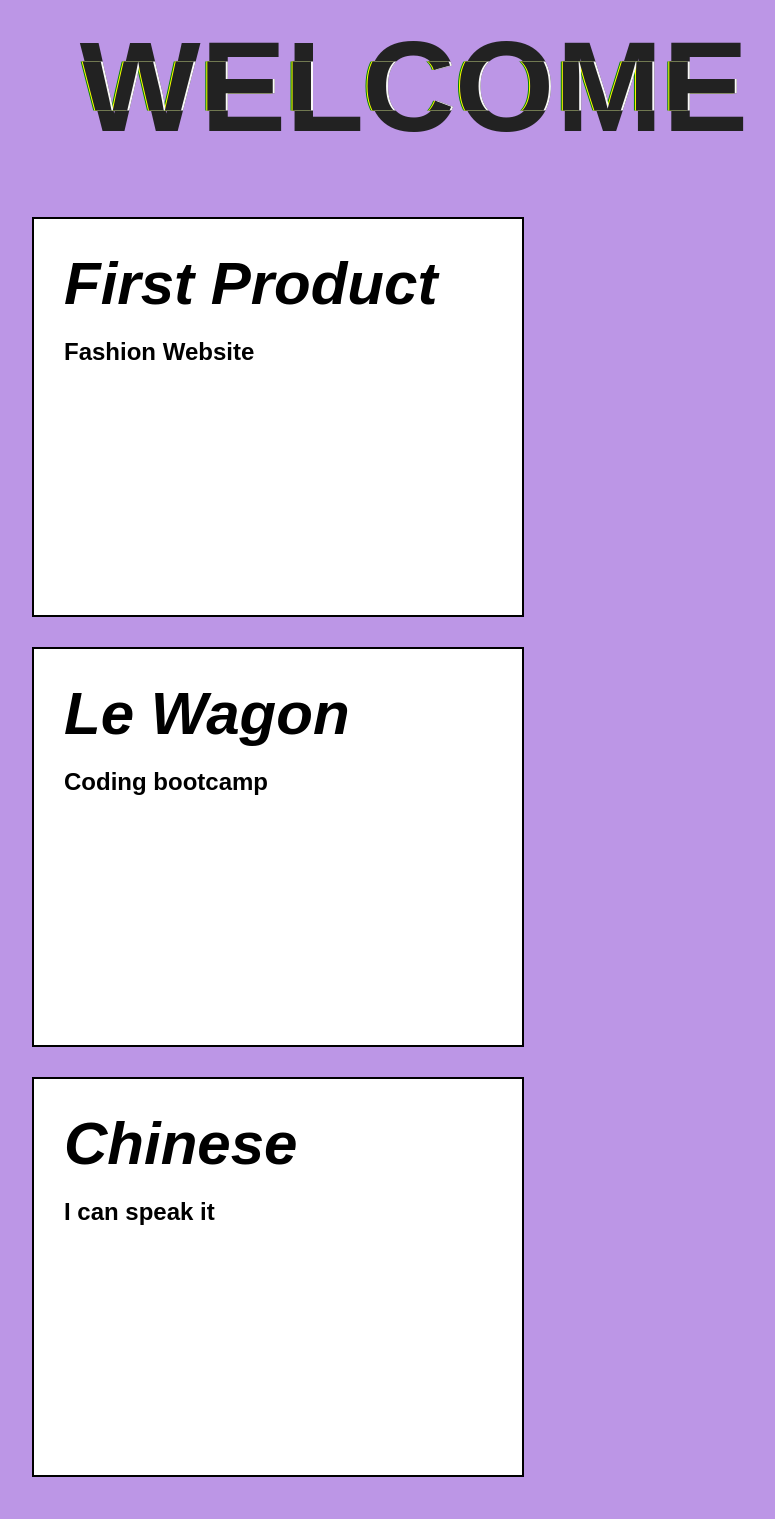
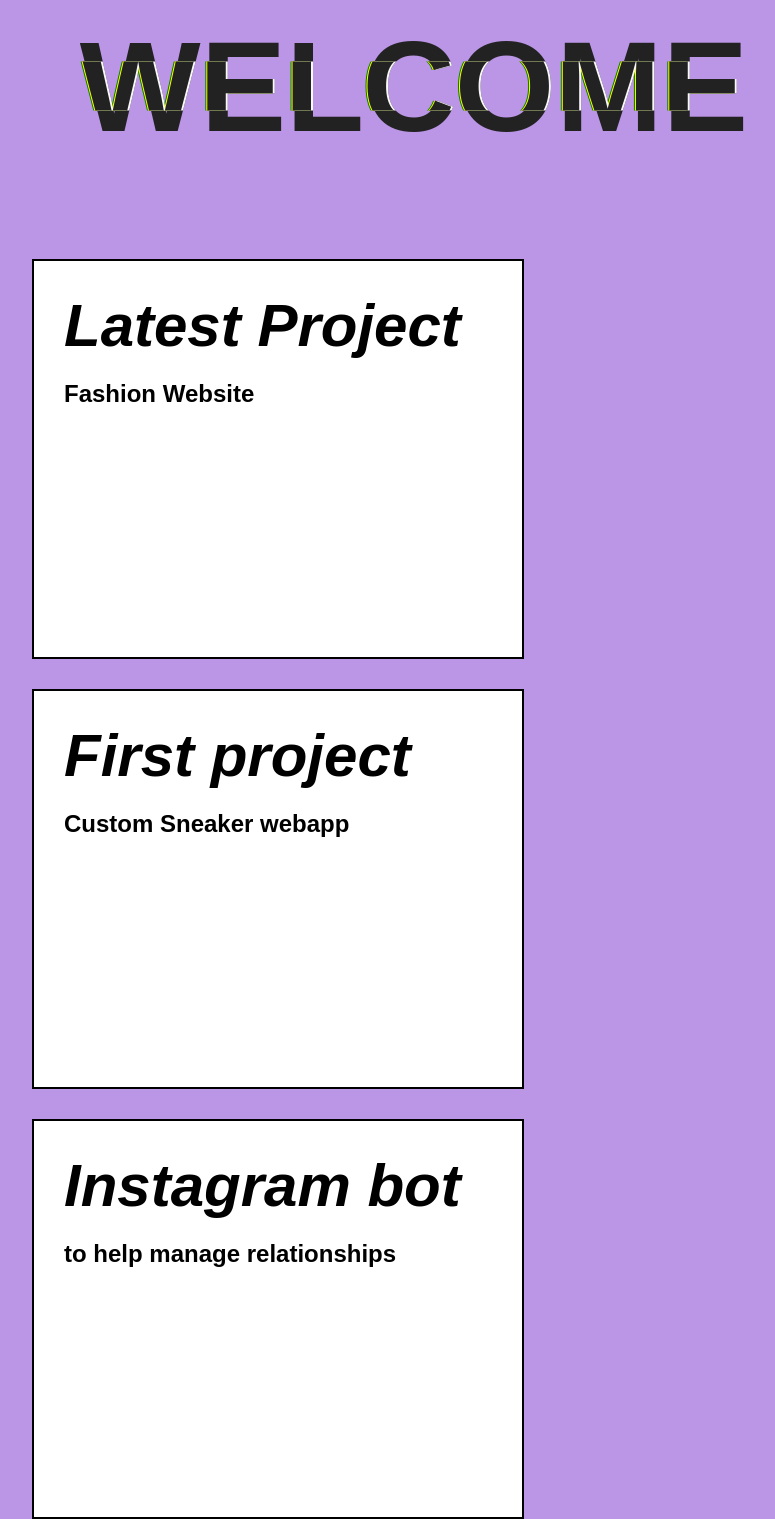
Before and after one commit to JacobZeis1/CV, a PHP site: page / in a window 1280 px wide. Shown: the part 114-1633 px from the top of the page, without its empty margins (226-1001 px from the left). Before the commit the page ends 1591 px from the top, so only its background shows below. Run offline with PHP 8.4, Linux system fonts and the light colour scheme.

Commit message:
Finalizing info boxes

```diff
--- a/contacts.html
+++ b/contacts.html
@@ -14,6 +14,7 @@
         <li><a href="index.html">Home</a></li>
         <li><a href="#">Recommendations</a></li>
         <li><a href="contacts.html">Contacts</a></li>
+        <li><a href="">Resume</a></li>
       </ul>
     </div>
     <h1>Phone: <strong>760-613-7293</strong></h1>
--- a/index.css
+++ b/index.css
@@ -300,3 +300,36 @@ ul {
   margin-left: 35px !important;
   transition: width .4s, margin-left .4s;
 }
+
+
+/*modal*/
+
+
+#toggle{
+  visibility: hidden;
+  opacity: 0;
+  position: relative;
+  z-index: -1;
+}
+
+#toggle:checked ~ dialog {
+  display: block;
+}
+
+label{
+  background: skyblue;
+  color: white;
+  padding: .5em 1em;
+  border-radius: 4px;
+}
+@keyframes appear {
+  0%{
+    opacity: 0;
+    transform: translateY(-10px);
+  }
+}
+
+dialog{
+  animation: appear 350ms ease-in 1;
+  max-width: 800px;
+}
--- a/index.html
+++ b/index.html
@@ -15,6 +15,7 @@
         <li><a href="index.html">Home</a></li>
         <li><a href="#">Recommendations</a></li>
         <li><a href="contacts.html">Contacts</a></li>
+        <li><a href="">Resume</a></li>
       </ul>
     </div>
     <header class="header">
@@ -24,39 +25,50 @@
   <div class="big-contain">
     <div class="card-container">
     <div class="card"><a href="http://www.my-ligne.com/" target="_blank">
-        <div class="card--display"><i class="material-icons">First Product</i>
+        <div class="card--display"><i class="material-icons">Latest Project</i>
           <h2>Fashion Website</h2>
         </div>
         <div class="card--hover">
           <h2>My Ligne</h2>
-          <p>With no prior JS or full stack development experience, I was able to play the crucial “xman” role in my team and build core features for our website. This includes a fully functional globe-map on the homepage. I was also able to successfully execute every assignment that our lead designer gave me by jumping into foriegn territory and reworking APIs to fit our needs.</p>
+          <p>With only a few weeks of prior JS and full stack development experience, I was able to play the crucial “xman” role in my team and build core features for our website. This includes a fully functional globe-map on the homepage. I was also able to successfully execute every assignment that our lead designer gave me by jumping into foriegn territory and reworking APIs to fit our needs.
+          </p>
+          <p><strong>Tech used:</strong> Ruby, HTML, CSS, JavaScript | Sass, Bootstrap, jQuery</p>
           <p class="link">Click to see project</p>
         </div></a>
       <div class="card--border"></div>
     </div>
   </div>
   <div class="card-container">
-    <div class="card"><a href="https://www.lewagon.com/" target="_blank">
-        <div class="card--display"><i class="material-icons">Le Wagon</i>
-          <h2>Coding bootcamp</h2>
+    <div class="card"><a href="http://ossicle.herokuapp.com/" target="_blank">
+        <div class="card--display"><i class="material-icons">First project</i>
+          <h2>Custom Sneaker webapp</h2>
         </div>
         <div class="card--hover">
-          <h2>World Wide Web</h2>
-          <p>A 9-week fullstack coding bootcamp where we coded for around 6 hours per day. I was the youngest student there by half a decade but made lifelong friends and bonds. During the bootcamp I was famed for being the person to explore new paths than just the ones taught to us. This influenced everyone around me to do the same, which ultimately changed the course of our final projects. </p>
-          <p class="link">Click to see bootcamp</p>
+          <h2>Ossicle</h2>
+          <p>"Ossicle" project marked the first website for everyone in my group. We created a platform where users could upload 4 images that portrayed the design of shoe they were looking for. These 4 images are automatically turned into a "moodboard" which a designer will then look at and draw a custom desinged shoe, based on the persons moodboard.</p>
+          <p><strong>Tech used:</strong> Ruby, HTML, CSS, JavaScript | Sass, Bootstrap, jQuery</p>
+          <p class="link">Click to see the website</p>
         </div></a>
       <div class="card--border"></div>
     </div>
   </div>
   <div class="card-container">
-    <div class="card"><a href="https://en.wikipedia.org/wiki/Guilin" target="_blank">
-        <div class="card--display"><i class="material-icons">Chinese</i>
-          <h2>I can speak it</h2>
+    <div class="card"><a>
+        <div class="card--display"><i class="material-icons">Instagram bot</i>
+          <h2>to help manage relationships</h2>
         </div>
         <div class="card--hover">
-          <h2>China</h2>
-          <p>While studying abroad in Guilin, China, I was able to complete HSK 4 (B2 level) in the short span of 5 months. While I did study a fair amount, this was only accomplished by fully utilizing the given resources around me and actively seeking conversation with locals. Through this, the pronunciation and tones came natural to me and the grammar points seemed like simple math equations. </p>
-          <p class="link">Click to see Guilin</p>
+          <h2>Fun side project</h2>
+          <p>Login and choose a person you want the bot to pay attention to. Whenever the selected user posts, this bot will automatically like the post and comment something from your vocabulary.</p>
+          <p><strong>Tech used:</strong> Python(tkinter/selenium)</p>
+          <input type="checkbox" id="toggle">
+      <label for="toggle">Open Video Demo</label>
+      <dialog >
+        <p>
+      <iframe width="620" height="415"
+      src="https://www.youtube.com/embed/tgbNymZ7vqY">
+      </iframe>
+        </p>
         </div></a>
       <div class="card--border"></div>
     </div>
```
Also changed, not shown: 1 other file.
